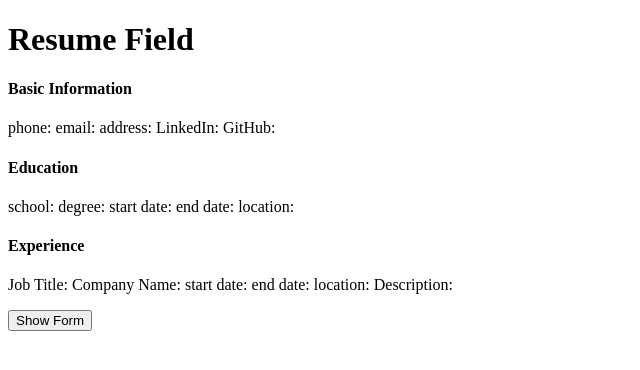
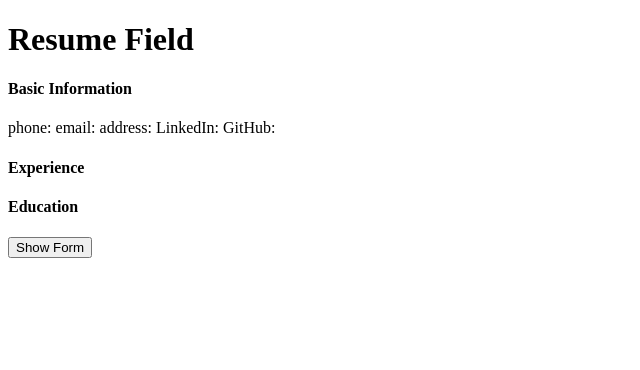
Before and after one commit to kosunghw/cv-application, a React (Vite) app: page / in a window 1280 px wide. Both pictures are taken after a click on the button "Show Resume". Shown: the top 370 px of the page, without its empty margins (0-640 px from the left). Built offline with nearby package versions, Linux system fonts and the light colour scheme.

Commit message:
Finish writing functions for Education input field

```diff
--- a/src/App.jsx
+++ b/src/App.jsx
@@ -11,13 +11,8 @@ function App() {
     github: '',
   });
 
-  const [education, setEducation] = useState({
-    school: '',
-    degree: '',
-    startDate: '',
-    endDate: '',
-    location: '',
-  });
+  const [education, setEducation] = useState([]);
+  const [eduId, setEduId] = useState(0);
 
   const [experience, setExperience] = useState([]);
   const [experienceId, setExperienceId] = useState(0);
@@ -50,13 +45,16 @@ function App() {
   function handleEducationSubmit(e) {
     e.preventDefault();
     const newObj = {
-      school: document.getElementById('name').value,
-      degree: document.getElementById('phone-number').value,
-      startDate: document.getElementById('start-date').value,
-      endDate: document.getElementById('end-date').value,
+      school: document.getElementById('school-name').value,
+      degree: document.getElementById('degree').value,
+      startDate: document.getElementById('edu-start-date').value,
+      endDate: document.getElementById('edu-end-date').value,
       location: document.getElementById('location').value,
+      eduId: eduId,
     };
-    setEducation(newObj);
+    setEducation([...education, newObj]);
+    setEduId(eduId + 1);
+    e.target.reset();
   }
 
   function handleExperienceSubmit(e) {
@@ -86,6 +84,8 @@ function App() {
           person={person}
           experience={experience}
           setExperience={setExperience}
+          education={education}
+          setEducation={setEducation}
           onName={onBasicNameInput}
           onEmail={onBasicEmailInput}
           onAddress={onBasicAddressInput}
@@ -115,26 +115,6 @@ function App() {
       </>
     );
   }
-
-  return (
-    <>
-      <h1>CV application</h1>
-
-      <Form
-        handleBasicSubmit={handleBasicSubmit}
-        handleEducationSubmit={handleEducationSubmit}
-        handleExperienceSubmit={handleExperienceSubmit}
-      />
-      <button
-        onClick={() => {
-          setShowResume(!showResume);
-        }}
-      >
-        Show Resume
-      </button>
-      <Resume person={person} education={education} experience={experience} />
-    </>
-  );
 }
 
 export default App;
--- a/src/components/Form.jsx
+++ b/src/components/Form.jsx
@@ -9,6 +9,8 @@ function Form({
   person,
   experience,
   setExperience,
+  education,
+  setEducation,
   onName,
   onEmail,
   onAddress,
@@ -44,6 +46,8 @@ function Form({
           handleEducationSubmit={handleEducationSubmit}
           formIndex={formIndex}
           setFormIndex={setFormIndex}
+          educations={education}
+          setEducation={setEducation}
         />
       )}
     </>
@@ -122,7 +126,13 @@ function BasicInformation({
   );
 }
 
-function Education({ handleEducationSubmit, formIndex, setFormIndex }) {
+function Education({
+  handleEducationSubmit,
+  formIndex,
+  setFormIndex,
+  educations,
+  setEducation,
+}) {
   return (
     <div>
       <h4>Education</h4>
@@ -141,11 +151,11 @@ function Education({ handleEducationSubmit, formIndex, setFormIndex }) {
         </label>
         <label htmlFor='start-date'>
           Start Date:
-          <input type='text' id='start-date' />
+          <input type='text' id='edu-start-date' />
         </label>
         <label htmlFor='end-date'>
           End Date:
-          <input type='text' id='end-date' />
+          <input type='text' id='edu-end-date' />
         </label>
         <label htmlFor='location'>
           Location:
@@ -160,6 +170,22 @@ function Education({ handleEducationSubmit, formIndex, setFormIndex }) {
       >
         Prev
       </button>
+      <ul>
+        {educations.map((education) => (
+          <li key={education.eduId}>
+            {education.school}{' '}
+            <button
+              onClick={() => {
+                setEducation(
+                  educations.filter((a) => a.eduId !== education.eduId)
+                );
+              }}
+            >
+              Delete
+            </button>
+          </li>
+        ))}
+      </ul>
     </div>
   );
 }
--- a/src/components/Resume.jsx
+++ b/src/components/Resume.jsx
@@ -11,21 +11,39 @@ function Resume({ person, education, experience }) {
         phone: {person.phoneNumber} email: {person.emailAddress} address:{' '}
         {person.address} LinkedIn: {person.linkedIn} GitHub: {person.github}
       </p>
+      <h4>Experience</h4>
+      <ul>
+        {experience.map((item) => {
+          return (
+            <>
+              <li key={item.experienceId}>
+                Job Title: {item.jobTitle}
+                Company Name: {item.companyName}
+                Start Date: {item.startDate}
+                End Date: {item.endDate}
+                Location: {item.location}
+                Description: {item.description}
+              </li>
+            </>
+          );
+        })}
+      </ul>
       <h4>Education</h4>
-      <p>
-        school: {education.school} degree: {education.degree} start date:{' '}
-        {education.startDate} end date: {education.endDate} location:{' '}
-        {education.location}
-      </p>
-      <h4>Experience</h4>
-      <p>
-        Job Title: {experience.length > 0 && experience[0].jobTitle} Company
-        Name: {experience.length > 0 && experience[0].companyName} start date:{' '}
-        {experience.length > 0 && experience[0].startDate} end date:{' '}
-        {experience.length > 0 && experience[0].endDate} location:{' '}
-        {experience.length > 0 && experience[0].location} Description:{' '}
-        {experience.length > 0 && experience[0].description}
-      </p>
+      <ul>
+        {education.map((item) => {
+          return (
+            <>
+              <li key={item.eduId}>
+                School: {item.school}
+                Degree: {item.degree}
+                Start Date: {item.startDate}
+                End Date: {item.endDate}
+                Location: {item.location}
+              </li>
+            </>
+          );
+        })}
+      </ul>
     </div>
   );
 }
```
